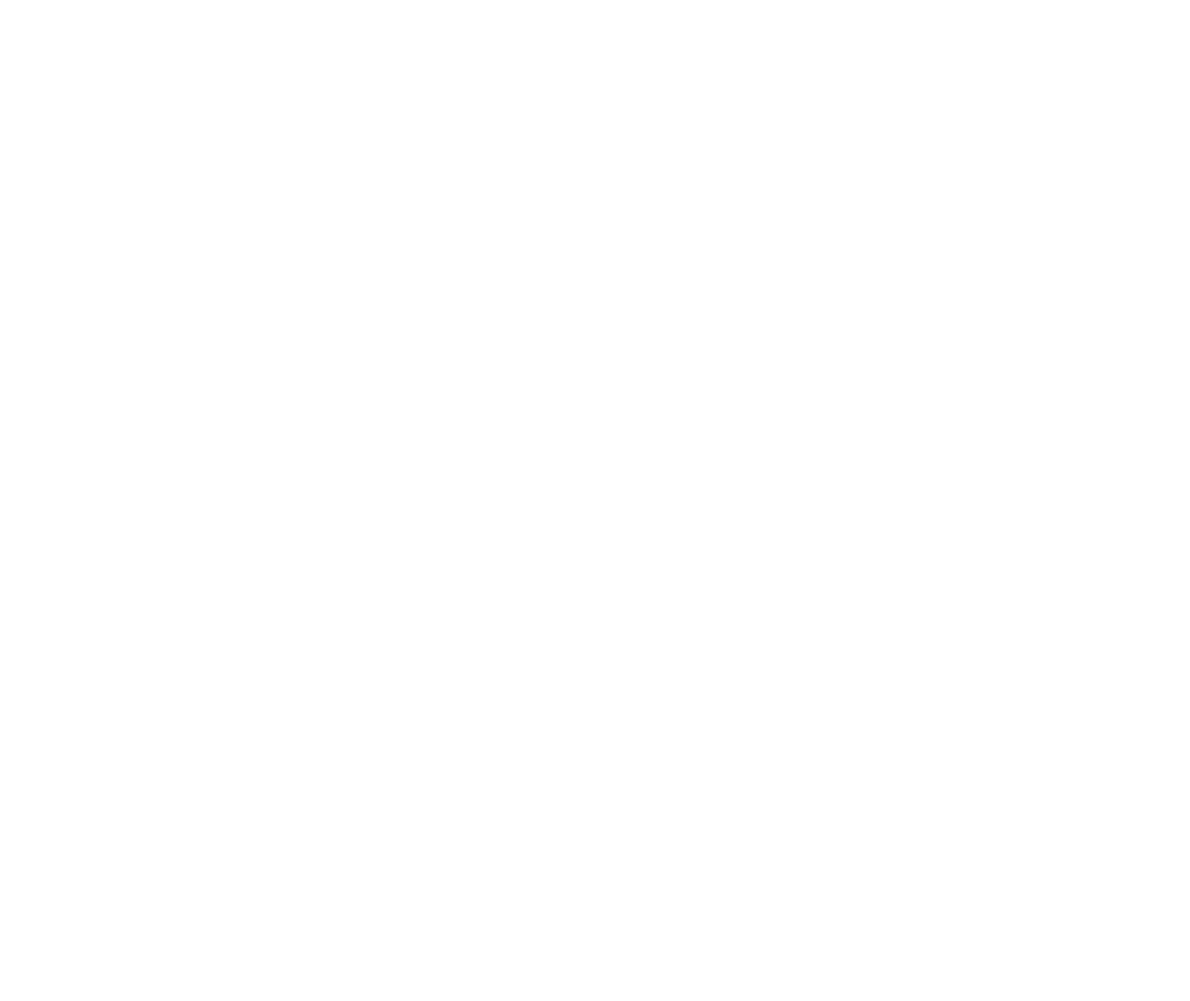
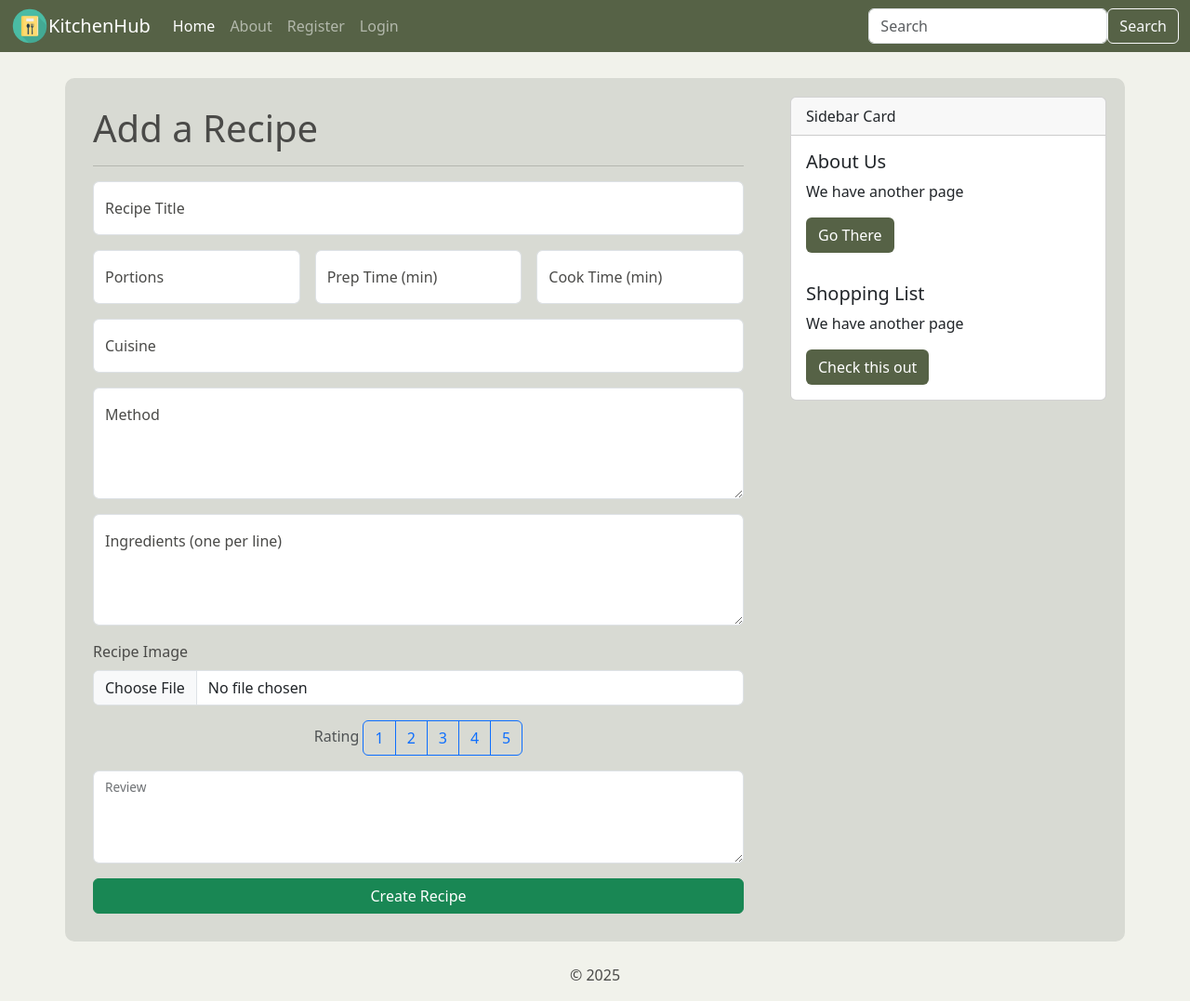
Before and after one commit to DaianaPopa/Food-RecipeManager--efssdProject-, a Flask app: page /create/ in a window 1280 px wide. Before the commit the page is empty. Shown: the whole page at 93% size. Before the commit the page ends 800 px from the top, so only its background shows below. Run offline with Flask 3, Linux system fonts and the light colour scheme; some libraries are stand-ins or nearby versions.

Commit message:
update to the database and recipe page

```diff
--- a/static/styles.css
+++ b/static/styles.css
@@ -25,6 +25,13 @@ body {
     border-radius: 0 10px 10px 0;
     margin-top: 20px;
 }
+.green-btn {
+    background-color: #566246;
+    color: white;
+}
+.green-btn:hover {
+    background-color: #4a4a48;
+}
 
 /* No Border Radius for Main Content and Sidebar on Mobile */
 @media (max-width: 768px) {
--- a/templates/base.html
+++ b/templates/base.html
@@ -75,13 +75,13 @@
                     <div class="card-body">
                         <h5 class="card-title">About Us</h5>
                         <p class="card-text">We have another page</p>
-                        <a href="/about" class="btn btn-primary">Go There</a>
+                        <a href="/about" class="btn green-btn">Go There</a>
                     </div>
 
                     <div class="card-body">
                         <h5 class="card-title">Shopping List</h5>
                         <p class="card-text">We have another page</p>
-                        <a href="/shoppingList" class="btn btn-primary">Check this out</a>
+                        <a href="/shoppingList" class="btn green-btn">Check this out</a>
                     </div>
                 </div>
 
--- a/templates/create.html
+++ b/templates/create.html
@@ -0,0 +1,99 @@
+{% extends "base.html" %}
+
+{% block content %}
+
+<h1>Add a Recipe</h1>
+<hr>
+
+<form method="post" enctype="multipart/form-data" class="row g-3">
+    <input type="hidden" name="csrf_token" value="{{ csrf_token }}">
+
+    <!-- Recipe Name -->
+    <div class="col-12">
+        <div class="form-floating">
+            <input name="name" type="text" class="form-control" id="name" placeholder="Recipe Name" required>
+            <label for="name">Recipe Title</label>
+        </div>
+    </div>
+
+    <!-- Portion -->
+    <div class="col-md-4">
+        <div class="form-floating">
+            <input name="portion" type="number" class="form-control" id="portion" placeholder="Servings" min="1" required>
+            <label for="portion">Portions</label>
+        </div>
+    </div>
+
+    <!-- Prep Time -->
+    <div class="col-md-4">
+        <div class="form-floating">
+            <input name="prep_time" type="number" class="form-control" id="prep_time" placeholder="Prep Time" min="0" required>
+            <label for="prep_time">Prep Time (min)</label>
+        </div>
+    </div>
+
+    <!-- Cook Time -->
+    <div class="col-md-4">
+        <div class="form-floating">
+            <input name="cook_time" type="number" class="form-control" id="cook_time" placeholder="Cook Time" min="0" required>
+            <label for="cook_time">Cook Time (min)</label>
+        </div>
+    </div>
+
+    <!-- Cuisine -->
+    <div class="col-12">
+        <div class="form-floating">
+            <input name="cuisine" type="text" class="form-control" id="cuisine" placeholder="Cuisine">
+            <label for="cuisine">Cuisine</label>
+        </div>
+    </div>
+
+    <!-- Method -->
+    <div class="col-12">
+        <div class="form-floating">
+            <textarea name="method" class="form-control" id="method" placeholder="Method" style="height: 120px" required></textarea>
+            <label for="method">Method</label>
+        </div>
+    </div>
+
+    <!-- Ingredients (simple textarea version) -->
+    <div class="col-12">
+        <div class="form-floating">
+            <textarea name="ingredients" class="form-control" id="ingredients" placeholder="Ingredients" style="height: 120px"></textarea>
+            <label for="ingredients">Ingredients (one per line)</label>
+        </div>
+    </div>
+
+    <!-- Recipe Image -->
+    <div class="col-12">
+        <label for="poster" class="form-label">Recipe Image</label>
+        <input name="poster" type="file" accept="image/*" class="form-control" id="poster">
+    </div>
+
+    <!-- Rating -->
+    <div class="col-12 text-center">
+        <label class="form-label text-muted">Rating</label>
+        <div class="btn-group" role="group">
+            {% for r in range(1,6) %}
+                <input type="radio" class="btn-check" name="rating" id="rating{{ r }}" value="{{ r }}">
+                <label class="btn btn-outline-primary" for="rating{{ r }}">{{ r }}</label>
+            {% endfor %}
+        </div>
+    </div>
+
+    <!-- Review -->
+    <div class="col-12">
+        <div class="form-floating">
+            <textarea name="review" class="form-control" id="review" style="height: 100px"></textarea>
+            <label for="review">Review</label>
+        </div>
+    </div>
+
+    <!-- Submit Button -->
+    <div class="col-12 text-center">
+        <button type="submit" class="btn btn-success w-100">Create Recipe</button>
+    </div>
+
+</form>
+
+{% endblock %}
--- a/templates/login.html
+++ b/templates/login.html
@@ -35,7 +35,7 @@
     <div class="card text-center mt-3">
         <div class="card-body">
             <h5 class="card-title">Don't have an account?</h5>
-            <a href="{{ url_for('register') }}" class="btn btn-primary">Register Here</a>
+            <a href="{{ url_for('register') }}" class="btn green-btn">Register Here</a>
         </div>
     </div>
 
--- a/templates/recipes.html
+++ b/templates/recipes.html
@@ -3,8 +3,12 @@
 <!--Page Content-->
 {% block content %}
     <h1>Recipes</h1>
+     <div class="text-end mb-3">
+        <a href="{{ url_for('create') }}" class="btn btn-success">+ Add </a>
+    </div>
     <hr>
     <p>Explore our collection of delicious recipes below!</p>
+
 
     <!-- Row for Recipes Grid-->
     <div class="row g-1 g-sm-3">
--- a/templates/register.html
+++ b/templates/register.html
@@ -39,7 +39,7 @@
     <div class="card text-center mt-3">
         <div class=”card-body”>
             <h5 class=”card-title”>Already have an account?</h5>
-            <a href="{{ url_for('login') }}" class="btn btn-primary">Log In Here</a>
+            <a href="{{ url_for('login') }}" class="btn green-btn">Log In Here</a>
         </div>
     </div>
 
```
Also changed, not shown: templates/recipe.html (+11 -1 lines), db/database.db, kitchenhub.db (deleted), logo.png (deleted), 1 other file.
